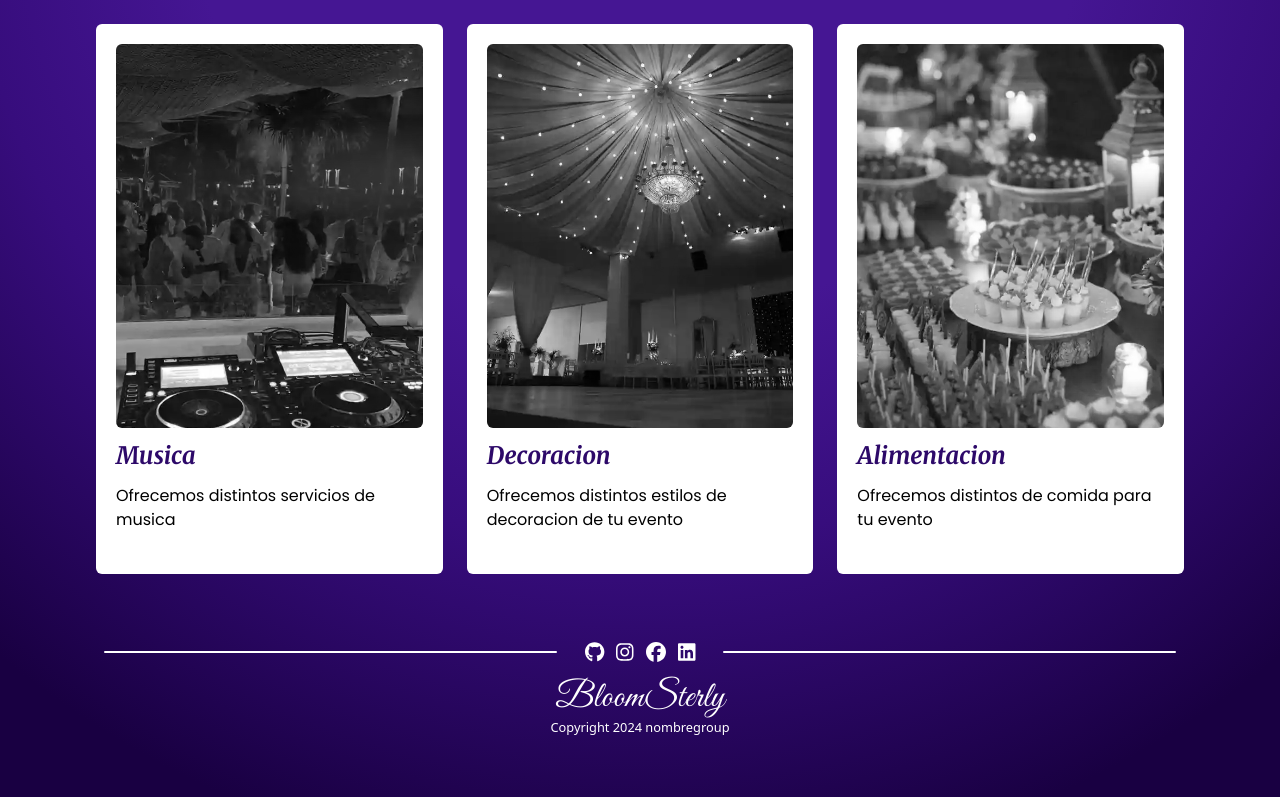
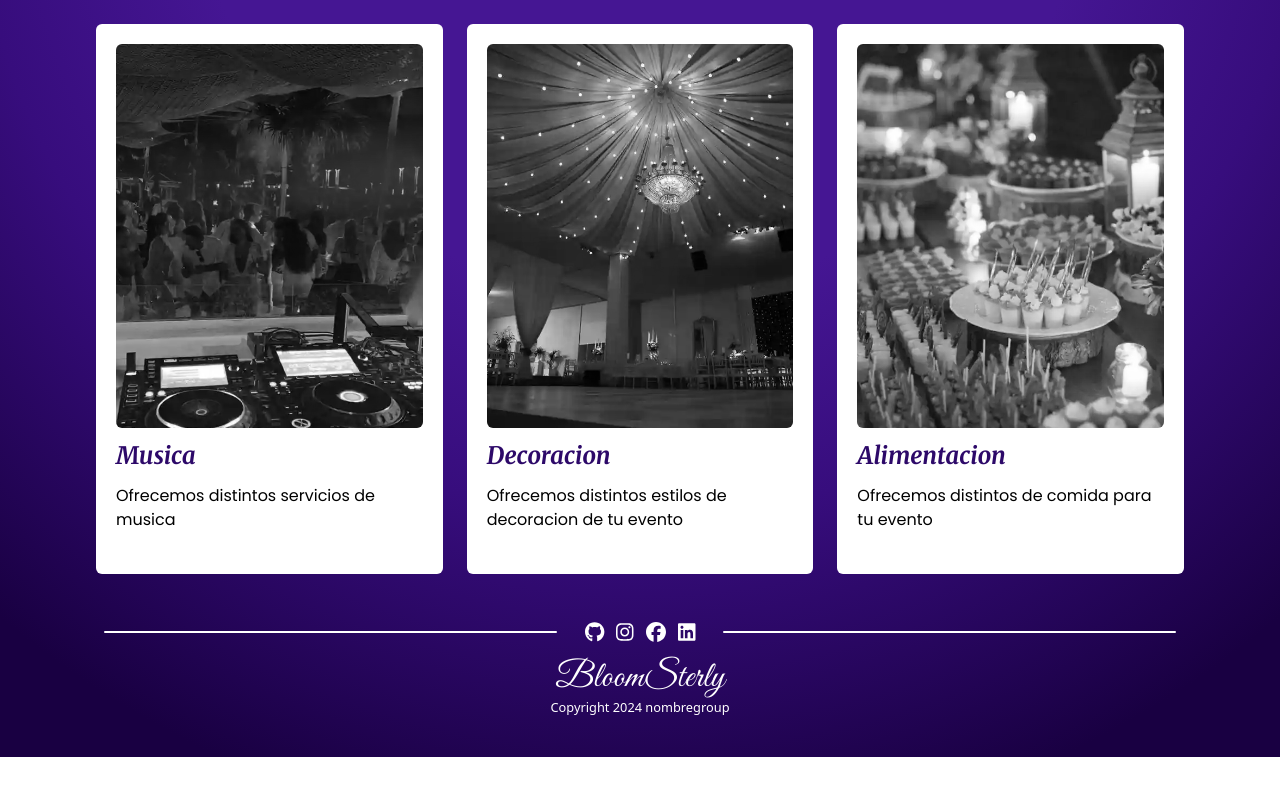
Before and after one commit to albust2005/bloomsterly, a React (Vite) app in the folder Client/: page / in a window 1280 px wide. Shown: the part 1050-1847 px from the top of the page. After the commit the page ends 1807 px from the top, so only its background shows below. Built offline with nearby package versions, Linux system fonts and the light colour scheme; no server answers.

Commit message:
quitando padding footer

```diff
--- a/Client/src/components/templates/Footer.jsx
+++ b/Client/src/components/templates/Footer.jsx
@@ -9,7 +9,7 @@ export function Footer() {
     const logoColor = theme === 'dark' ? '#BC0B38' : '#fff'
 
     return (
-        <footer className="flex flex-col w-full mt-auto gap-2 py-5 bg-transparent dark:bg-transparent text-white dark:text-second_color_lt z-10">
+        <footer className="flex flex-col w-full mt-auto gap-2  bg-transparent dark:bg-transparent text-white dark:text-second_color_lt z-10">
             <article className="flex w-full justify-center gap-3 items-center">
                 <div className="bg-white dark:bg-second_color_lt *: w-full h-0.5 rounded-sm m-2"></div>
                 <div className="flex gap-3 justify-center p-2">
```
